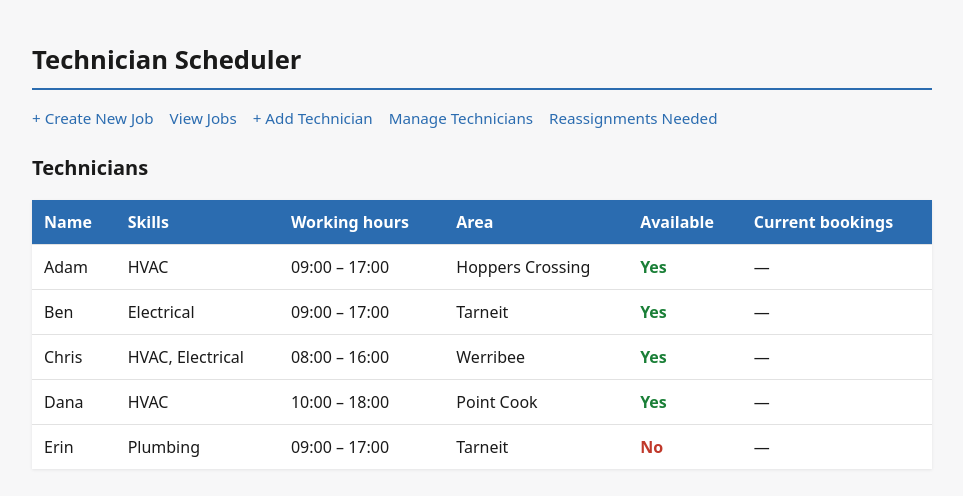
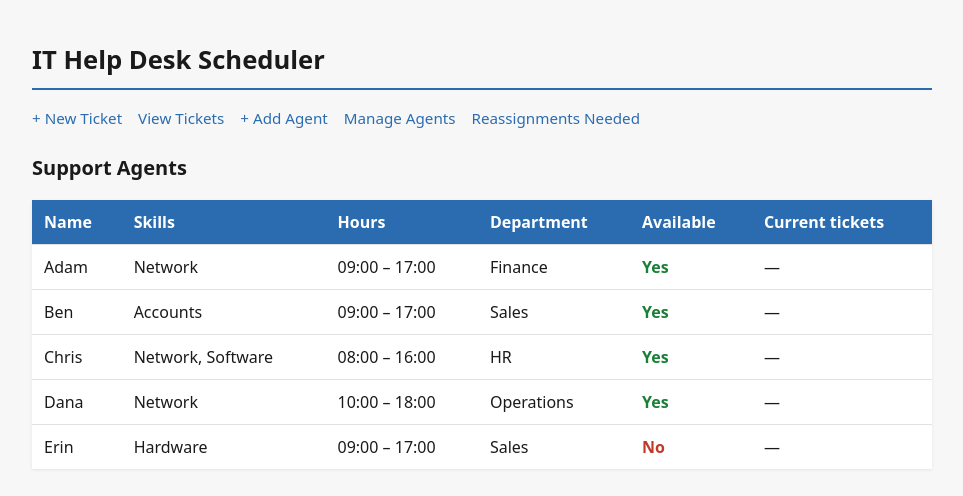
Before and after one commit to sza5197/technician-scheduler, a Flask app: page / in a window 1280 px wide. Shown: the top 496 px of the page, without its empty margins (158-1121 px from the left). Run offline with Flask 3, Linux system fonts and the light colour scheme; data comes from the database, SQL or seed files in the repository; data that the repository does not hold is empty.

Commit message:
changed to IT support

```diff
--- a/data.py
+++ b/data.py
@@ -1,82 +1,83 @@
-"""P3 Scheduling System — fictional seed data""
+"""
+IT Help Desk Scheduler — seed data.
 
-These records stand in for a database (that arrives in Phase 6).
-Technicians are EXISTING company staff. Jobs are what the manager wants to assign.
+These records stand in for a database (created in the database layer).
+Support agents are EXISTING staff. Tickets are what the manager wants to assign.
 Times are real `time` objects so they compare correctly.
 """
+
 from datetime import time
 
-# --- Technicians: five existing staff members ---
-# Each is a dictionary. `skills` and `bookings` are lists.
+# --- Support agents: five existing staff members ---
 technicians = [
     {
         "id": 1,
         "name": "Adam",
-        "skills": ["HVAC"],
+        "skills": ["Network"],
         "shift_start": time(9, 0),
         "shift_end": time(17, 0),
-        "service_area": "Hoppers Crossing",
+        "service_area": "Finance",
         "available": True,
-        "bookings": [],        # no jobs assigned yet
+        "bookings": [],
     },
     {
         "id": 2,
         "name": "Ben",
-        "skills": ["Electrical"],
+        "skills": ["Accounts"],
         "shift_start": time(9, 0),
         "shift_end": time(17, 0),
-        "service_area": "Tarneit",
+        "service_area": "Sales",
         "available": True,
         "bookings": [],
     },
     {
         "id": 3,
         "name": "Chris",
-        "skills": ["HVAC", "Electrical"],
+        "skills": ["Network", "Software"],
         "shift_start": time(8, 0),
         "shift_end": time(16, 0),
-        "service_area": "Werribee",
+        "service_area": "HR",
         "available": True,
         "bookings": [],
     },
     {
         "id": 4,
         "name": "Dana",
-        "skills": ["HVAC"],
+        "skills": ["Network"],
         "shift_start": time(10, 0),
         "shift_end": time(18, 0),
-        "service_area": "Point Cook",
+        "service_area": "Operations",
         "available": True,
         "bookings": [],
     },
     {
         "id": 5,
         "name": "Erin",
-        "skills": ["Plumbing"],
+        "skills": ["Hardware"],
         "shift_start": time(9, 0),
         "shift_end": time(17, 0),
-        "service_area": "Tarneit",
+        "service_area": "Sales",
         "available": False,     # currently unavailable
         "bookings": [],
     },
 ]
 
-# --- Jobs: a couple of examples to test against ---
+# --- Tickets: a couple of examples to test against ---
 jobs = [
     {
         "id": 101,
-        "job_type": "Air-conditioner repair",
-        "required_skill": "HVAC",
-        "suburb": "Hoppers Crossing",
+        "job_type": "WiFi not connecting",
+        "required_skill": "Network",
+        "suburb": "Finance",
         "start": time(11, 0),
-        "end": time(13, 0),       # 2-hour job
+        "end": time(13, 0),       # 2-hour ticket
     },
     {
         "id": 102,
-        "job_type": "Heating repair",
-        "required_skill": "HVAC",
-        "suburb": "Werribee",
+        "job_type": "Software install request",
+        "required_skill": "Software",
+        "suburb": "HR",
         "start": time(14, 0),
-        "end": time(15, 30),      # 1.5-hour job
+        "end": time(15, 30),      # 1.5-hour ticket
     },
 ]
--- a/templates/schedule.html
+++ b/templates/schedule.html
@@ -1,28 +1,28 @@
 <!DOCTYPE html>
 <html>
 <head>
-    <title>Schedule — Job Scheduler</title>
+    <title>Schedule — IT Help Desk</title>
     <link rel="stylesheet" href="{{ url_for('static', filename='style.css') }}">
 </head>
 <body>
-    <h1>Technician Scheduler</h1>
+    <h1>IT Help Desk Scheduler</h1>
     <div class="nav">
-        <a href="/create-job">+ Create New Job</a>
-        <a href="/jobs">View Jobs</a>
-        <a href="/add-technician">+ Add Technician</a>
-        <a href="/technicians">Manage Technicians</a>
+        <a href="/create-job">+ New Ticket</a>
+        <a href="/jobs">View Tickets</a>
+        <a href="/add-technician">+ Add Agent</a>
+        <a href="/technicians">Manage Agents</a>
         <a href="/affected">Reassignments Needed</a>
     </div>
 
-    <h2>Technicians</h2>
+    <h2>Support Agents</h2>
     <table>
         <tr>
             <th>Name</th>
             <th>Skills</th>
-            <th>Working hours</th>
-            <th>Area</th>
+            <th>Hours</th>
+            <th>Department</th>
             <th>Available</th>
-            <th>Current bookings</th>
+            <th>Current tickets</th>
         </tr>
         {% for tech in technicians %}
         <tr>
```
Also changed, not shown: scheduler.py (+23 -16 lines), templates/add_technician.html (+7 -7 lines), templates/affected.html (+6 -6 lines), templates/create_job.html (+9 -9 lines), templates/edit_technician.html (+4 -4 lines), templates/jobs.html (+6 -6 lines), templates/reassign.html (+4 -4 lines), templates/recommend.html (+4 -4 lines), templates/technicians.html (+4 -4 lines).
